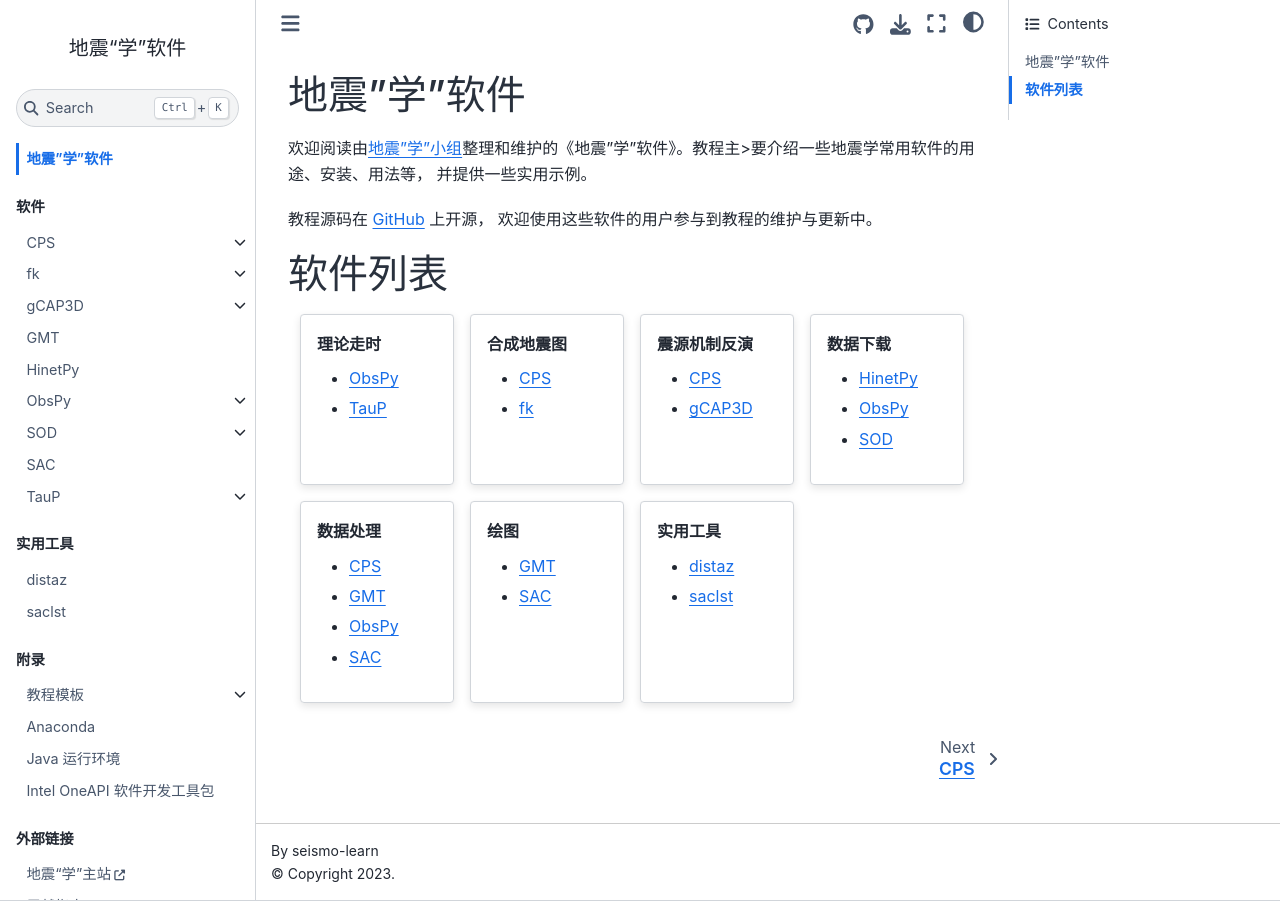
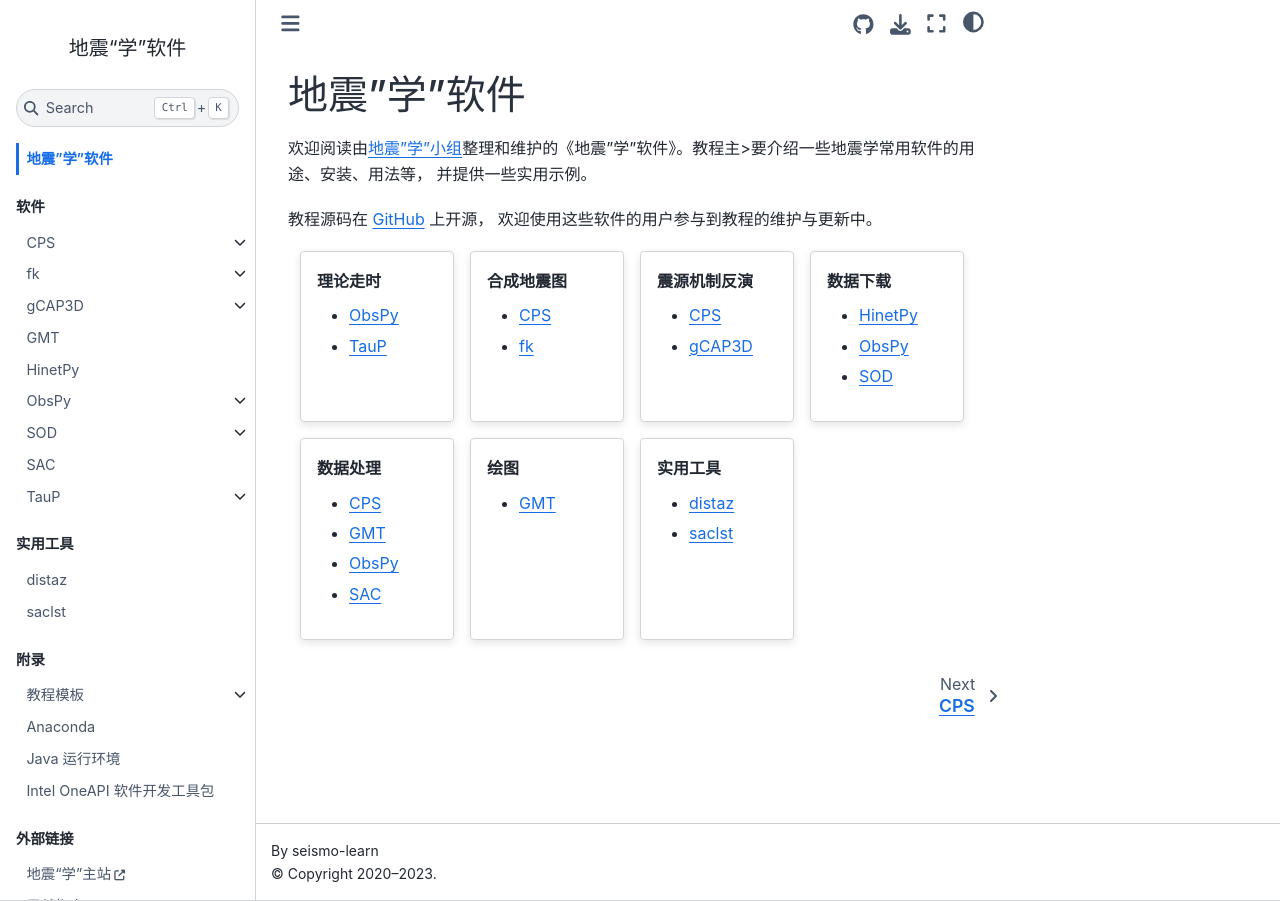
Before and after one commit to seismo-learn/software, a Jupyter Book: the page built from source/index.md, in a window 1280 px wide. Built offline with Jupyter Book 1.0.4 settings and Sphinx 7.4.7 and the Sphinx Book theme 1.1.4, drawn with Linux system fonts in a browser that asks for light colours; some of the changed lines change nothing that is shown.

Commit message:
Fix the index page

````diff
--- a/source/_config.yml
+++ b/source/_config.yml
@@ -3,32 +3,49 @@
 
 title: '地震“学”软件'
 author: seismo-learn
+copyright : "2020–2023"
 
 # Force re-execution of notebooks on each build.
 # See https://jupyterbook.org/content/execute.html
 execute:
   execute_notebooks: auto
+  timeout: 300
 
-# Define the name of the latex output file for PDF builds
-latex:
-  latex_documents:
-    targetname: book.tex
+# Parse and render settings
+parse:
+  myst_enable_extensions:
+    - colon_fence
+    - deflist
+    - dollarmath
+    - linkify
+    - substitution
+    - tasklist
+  myst_substitutions:
+    田冬冬: "[田冬冬](https://me.seisman.info/)"
+    姚家园: "[姚家园](https://github.com/core-man)"
+    王亮: "[王亮](https://github.com/wangliang1989)"
+    赵志远: "[赵志远](https://github.com/zhaozhiyuan1989)"
 
-# Add a bibtex file so that we can create citations
+# citation
 bibtex_bibfiles:
   - references.bib
 
 # Information about where the book exists on the web
 repository:
-  url: https://github.com/seismo-learn/seismology101
+  url: https://github.com/seismo-learn/software
   path_to_book: source
   branch: main
 
-# Add GitHub buttons to your book
-# See https://jupyterbook.org/customize/config.html#add-a-link-to-your-repository
 html:
+  favicon: favicon.ico
+  use_edit_page_button: true
   use_issues_button: true
   use_repository_button: true
+
+# LaTeX-specific settings
+latex:
+  latex_documents:
+    targetname: book.tex
 
 # Advanced sphinx settings
 sphinx:
--- a/source/index.md
+++ b/source/index.md
@@ -5,48 +5,44 @@
 
 教程源码在 [GitHub](https://github.com/seismo-learn/software) 上开源，
 欢迎使用这些软件的用户参与到教程的维护与更新中。
-# 软件列表
 
-```{eval-rst}
-.. grid:: 1 2 2 4
-    :gutter: 4 4 3 3
+::::{grid} 1 2 2 4
+:gutter: 4 4 3 3
 
-    .. grid-item-card:: 理论走时
+:::{grid-item-card} 理论走时
+- [](obspy/index.md)
+- [](taup/index.md)
+:::
 
-        - :doc:`/obspy/index`
-        - :doc:`/taup/index`
+:::{grid-item-card} 合成地震图
+- [](cps/index.md)
+- [](fk/index.md)
+:::
 
-    .. grid-item-card:: 合成地震图
+:::{grid-item-card} 震源机制反演
+- [](cps/index.md)
+- [](gcap3d/index.md)
+:::
 
-        - :doc:`/cps/index`
-        - :doc:`/fk/index`
+:::{grid-item-card} 数据下载
+- [](hinetpy/index.md)
+- [](obspy/index.md)
+- [](sod/index.md)
+:::
 
-    .. grid-item-card:: 震源机制反演
+:::{grid-item-card} 数据处理
+- [](cps/index.md)
+- [](gmt/index.md)
+- [](obspy/index.md)
+- [](sac/index.md)
+:::
 
-        - :doc:`/cps/index`
-        - :doc:`/gcap3d/index`
+:::{grid-item-card} 绘图
+- [](gmt/index.md)
+:::
 
-    .. grid-item-card:: 数据下载
-
-        - :doc:`/hinetpy/index`
-        - :doc:`/obspy/index`
-        - :doc:`/sod/index`
-
-    .. grid-item-card:: 数据处理
-
-        - :doc:`/cps/index`
-        - :doc:`/gmt/index`
-        - :doc:`/obspy/index`
-        - :doc:`/sac/index`
-
-    .. grid-item-card:: 绘图
-
-        - :doc:`/gmt/index`
-        - :doc:`/sac/index`
-
-    .. grid-item-card:: 实用工具
-
-        - :doc:`/utilities/distaz`
-        - :doc:`/utilities/saclst`
-
-```
+:::{grid-item-card} 实用工具
+- [](utilities/distaz.md)
+- [](/utilities/saclst.md)
+:::
+::::
````
